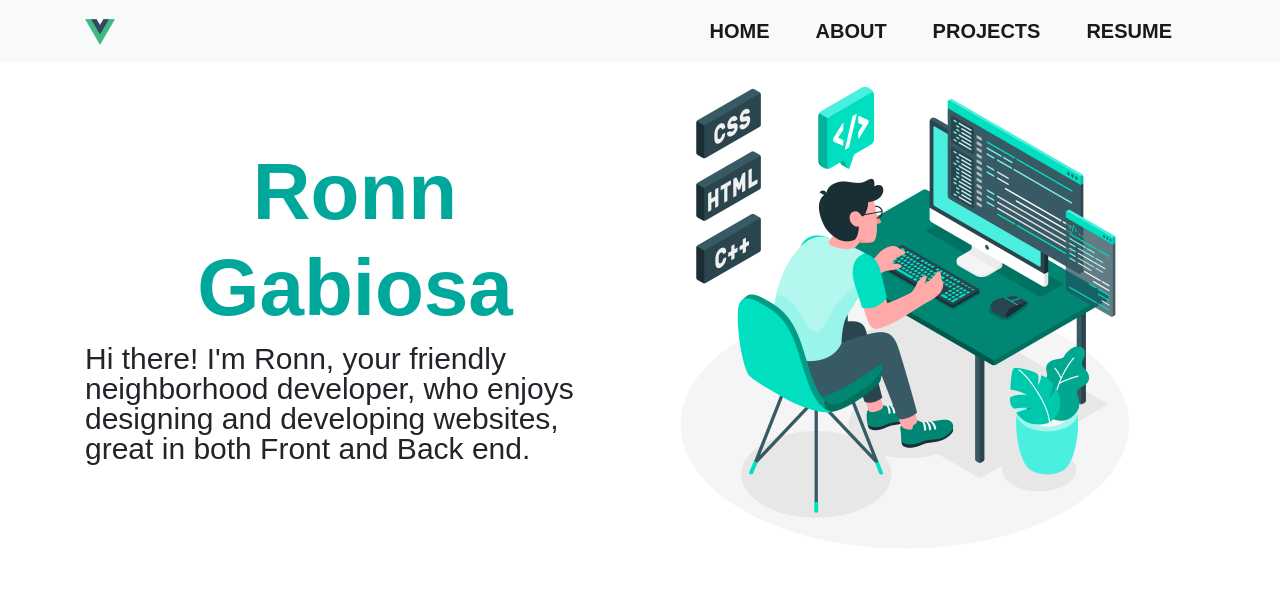
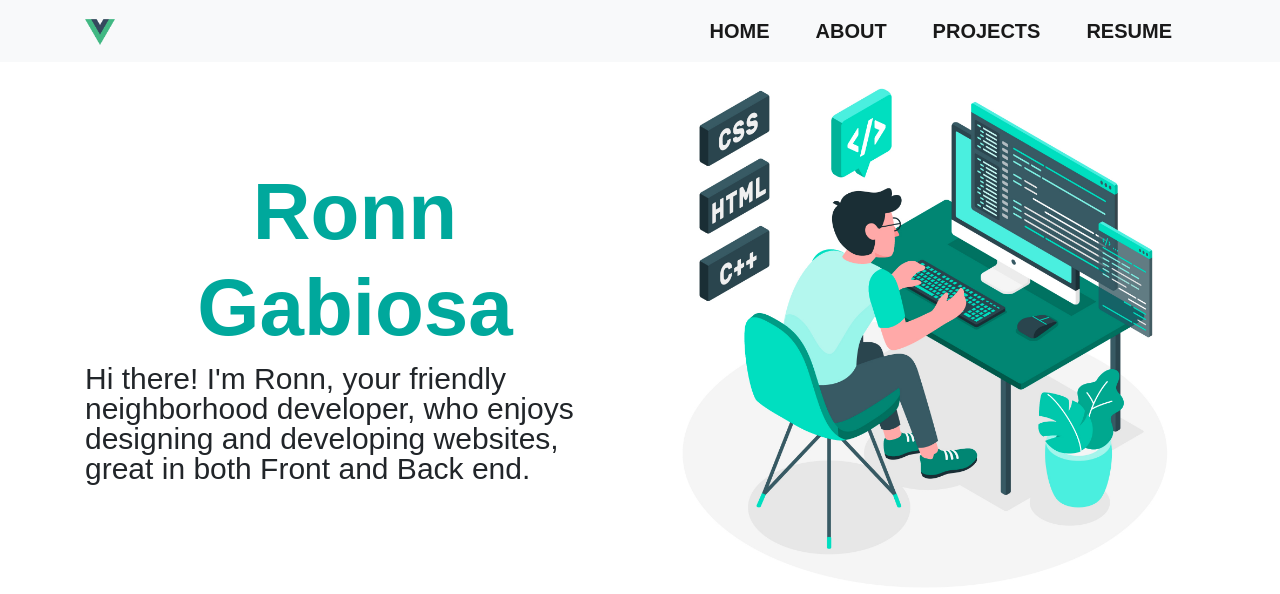
Before and after one commit to ronngb/portfolio, a Vue app: page / in a window 1280 px wide. Shown: the top 594 px of the page. Built offline with nearby package versions, Linux system fonts and the light colour scheme.

Commit message:
fix the img element becoming larger

```diff
--- a/src/components/Home.vue
+++ b/src/components/Home.vue
@@ -1,13 +1,13 @@
 <template>
   <div class="row align-items-center">
     <!-- TODO: Increase the H1 font size -->
-    <div class="col-md-6 intro ">
+    <div class="col-xs-6 col-md-6 intro ">
       <h1>Ronn Gabiosa</h1>
       <!-- TODO: Increase the P font size  -->
       <p>Hi there! I'm Ronn, your friendly neighborhood developer, who enjoys designing and developing websites, great in both Front and Back end.</p>
     </div>
-    <div class="col-md-6 ">
-      <img width="500" height="500" src="../assets/pics.jpg" alt="">
+    <div class="col-xs-6 col-md-6">
+      <img class="img-fluid" src="../assets/pics.png" alt="">
     </div>
   </div>
 </template>
```
Also changed, not shown: src/assets/pics.jpg (deleted), src/assets/pics.png (added).
